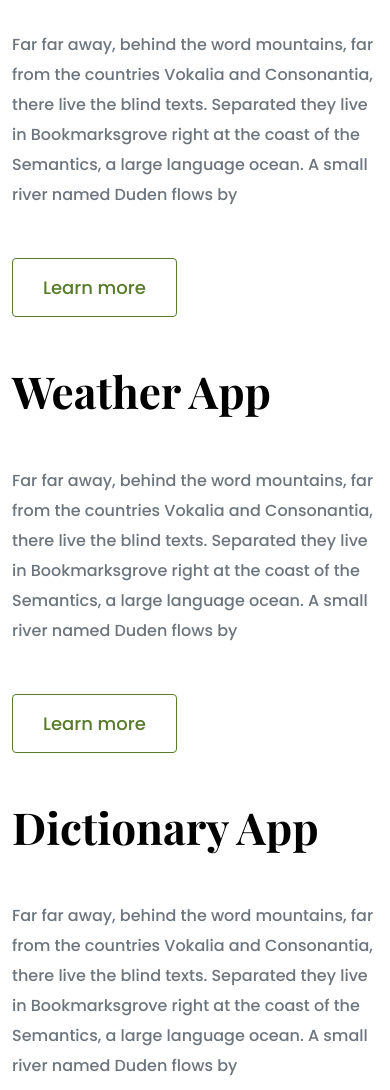
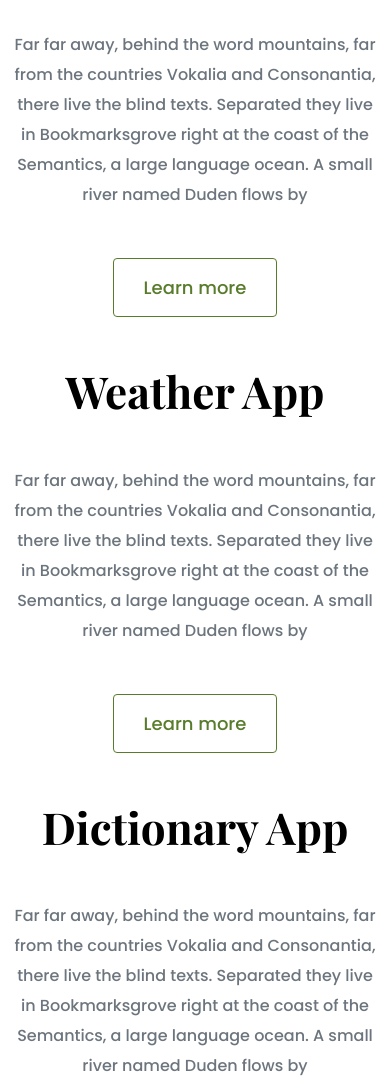
Before and after one commit to sgalindo08/my-portfolio, a plain HTML site: page index.html in a window 390 px wide. Shown: the part 660-1750 px from the top of the page. Drawn offline with nearby package versions, Linux system fonts and the light colour scheme.

Commit message:
Fixed typo

```diff
--- a/styles/portfolio.css
+++ b/styles/portfolio.css
@@ -102,7 +102,7 @@ p {
   padding: 15px 30px;
 }
 
-.project-desciption {
+.project-description {
   padding: 120px 60px;
 }
 
@@ -125,7 +125,7 @@ p {
     padding: 0;
   }
 
-  .project-desciption {
+  .project-description {
     padding: 0;
     text-align: center;
   }
```
